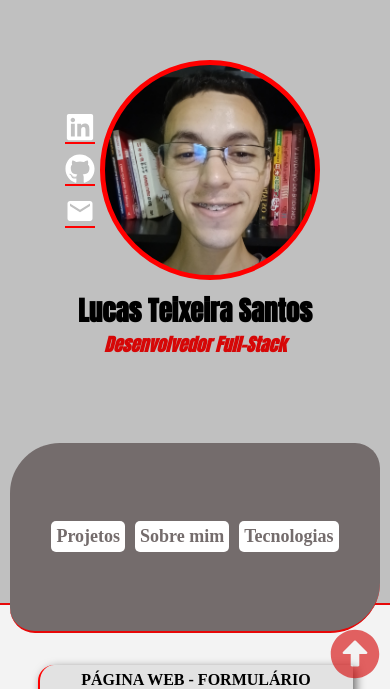
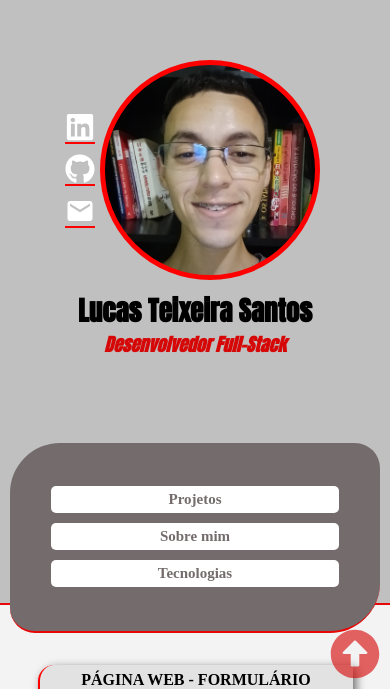
Before and after one commit to lucas-devworks/meu-portfolio, a Next.js app: page / in a window 390 px wide. Shown: the part 155-844 px from the top of the page. Built offline with nearby package versions, Linux system fonts and the light colour scheme.

Commit message:
commit (03/11)

```diff
--- a/src/app/page.module.css
+++ b/src/app/page.module.css
@@ -70,6 +70,12 @@
     color: #d60707;
 }
 
+@media (max-width: 340px) { /* smartphone pequeno */
+    .secao_topo {
+        height: 100vh;
+    }
+}
+
 @media (max-width: 767px) { /* smartphone */
     .secao_topo { /*topo*/
         height: 90vh;
--- a/src/componentes/Topo/Topo.module.css
+++ b/src/componentes/Topo/Topo.module.css
@@ -112,30 +112,21 @@
         flex-direction: row !important;
         height: auto;
         width: 130px;
+        position: absolute;
+        top: 10px;
     }
-
     .container {
         flex-direction: column;
         gap: 10px;
     }
 
-    .botao {
-        flex-direction: column;
-        width: 100%;
-        height: 95%;
-    }
-    .botao a {
-        font-size: 15px !important;
-        width: 80%;
-        text-align: center;
-    }
-
     .links_container {
         padding: 5px;
     }
-
+    .texto h1, .texto h2 {
+        font-size: 13px;
+    }
 }
-
 
 @media (max-width: 767px) { /* smartphone */
     .texto h1 {
@@ -153,10 +144,16 @@
     }
 
     .botao {
+        flex-direction: column;
         width: 100%;
-    } .botao a {
-        font-size: 18px;
+        height: 95%;
     }
+    .botao a {
+        font-size: 15px !important;
+        width: 80%;
+        text-align: center;
+    }
+
     .box_link {
         flex-direction: column;
         width: 20px;
```
